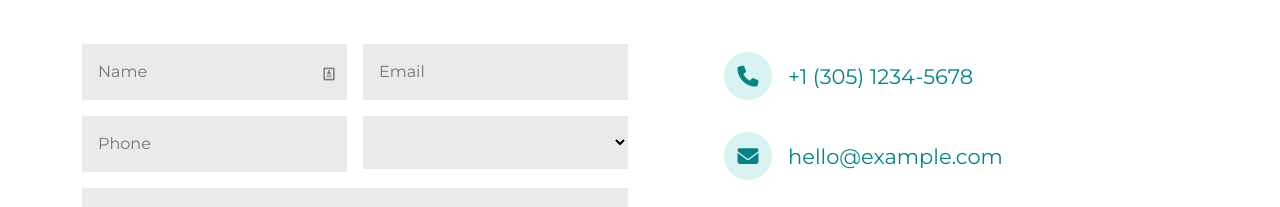
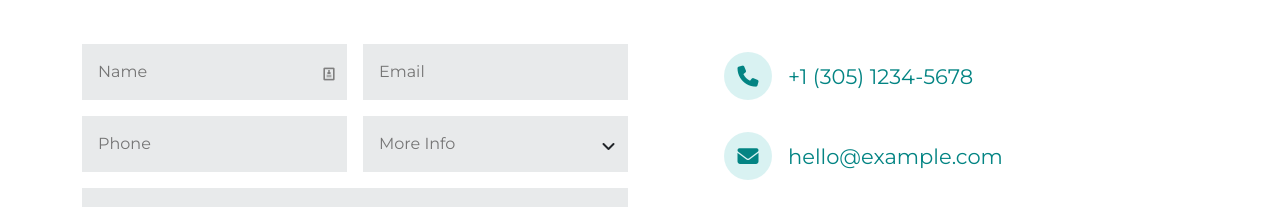
Before and after one commit to Michael-Bombini/proj-html-vuejs, a Vue app: page / in a window 1280 px wide. Shown: the part 6171-6378 px from the top of the page. Built offline with nearby package versions, Linux system fonts and the light colour scheme.

Commit message:
Reverted back from select to input

```diff
--- a/src/components/ContactForm.vue
+++ b/src/components/ContactForm.vue
@@ -19,7 +19,10 @@
             <div class="col-6"><input type="email" placeholder="Email" /></div>
             <div class="col-6"><input type="text" placeholder="Phone" /></div>
             <div class="col-6">
-              <select type="text" placeholder="More Info" />
+              <div class="position-relative">
+                <input type="text" placeholder="More Info" />
+                <i class="fa-solid fa-angle-down image-absolute"></i>
+              </div>
             </div>
             <div class="col-12">
               <textarea placeholder="Message" rows="4" class="mb-4"></textarea>
```
